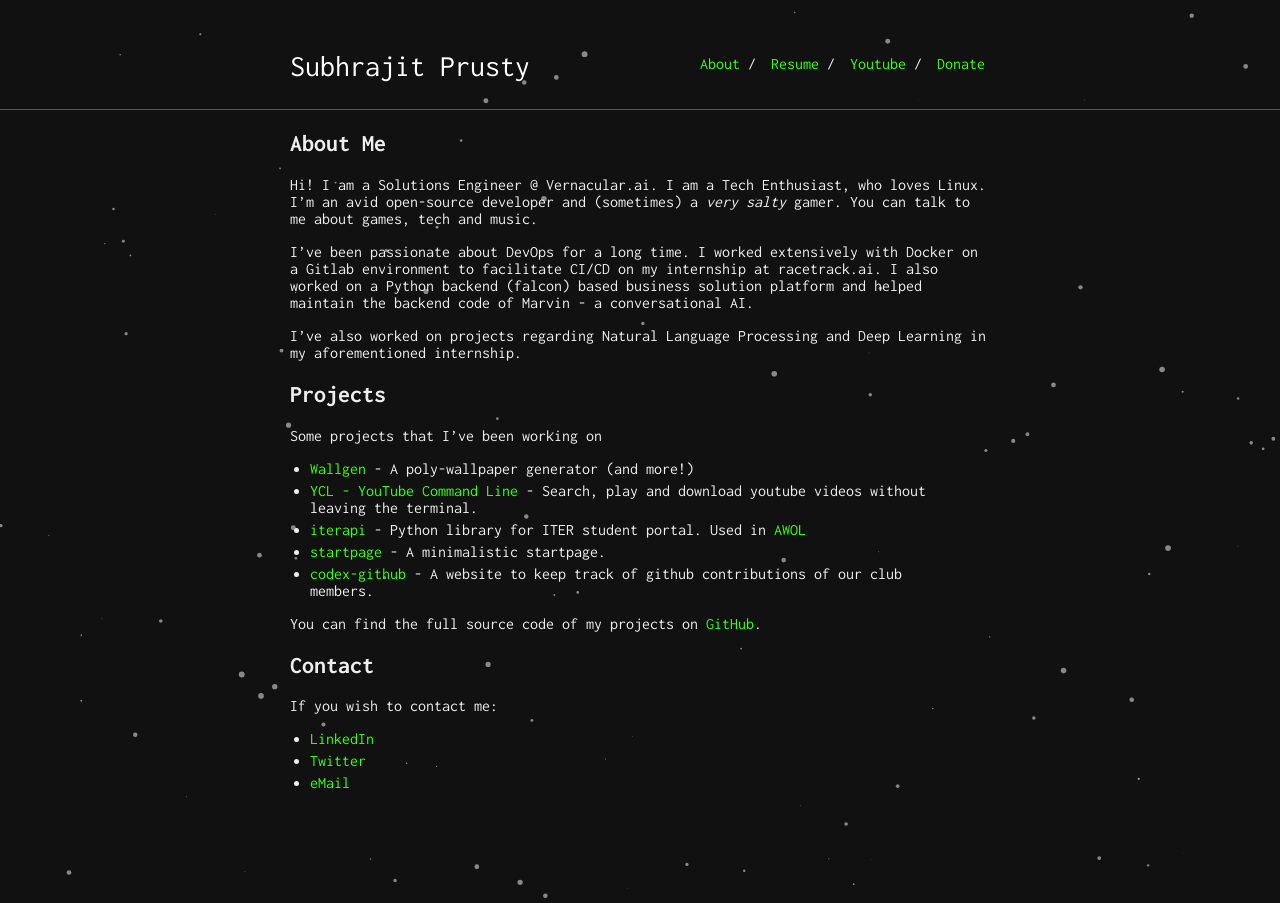
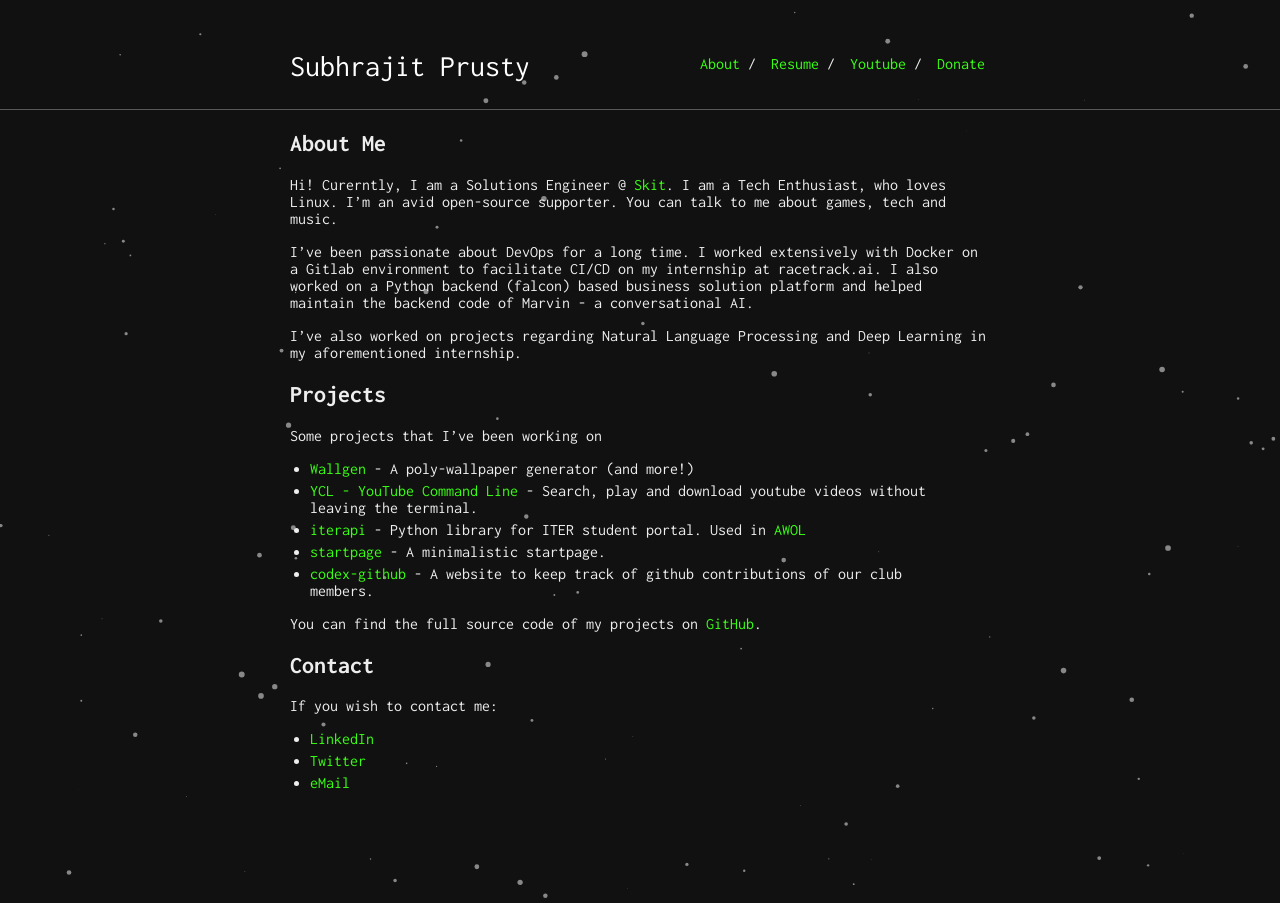
Before and after one commit to SubhrajitPrusty/SubhrajitPrusty.github.io, a Jekyll site: the page built from index.md, in a window 1280 px wide. Built offline with Jekyll 4.4.1, drawn with Linux system fonts in a browser that asks for light colours; our own code applies the rules of GitHub Pages for plain Markdown files.

Commit message:
Update index.md

```diff
--- a/index.md
+++ b/index.md
@@ -4,8 +4,8 @@ layout: default
 
 ## About Me
 
-Hi! I am a Solutions Engineer @ Vernacular.ai.
-I am a Tech Enthusiast, who loves Linux. I'm an avid open-source developer and (sometimes) a *very salty* gamer.
+Hi! Curerntly, I am a Solutions Engineer @ [Skit](skit.ai).
+I am a Tech Enthusiast, who loves Linux. I'm an avid open-source supporter.
 You can talk to me about games, tech and music.
 
 I've been passionate about DevOps for a long time. I worked extensively with Docker on a Gitlab environment to facilitate CI/CD on my internship at racetrack.ai.
```
